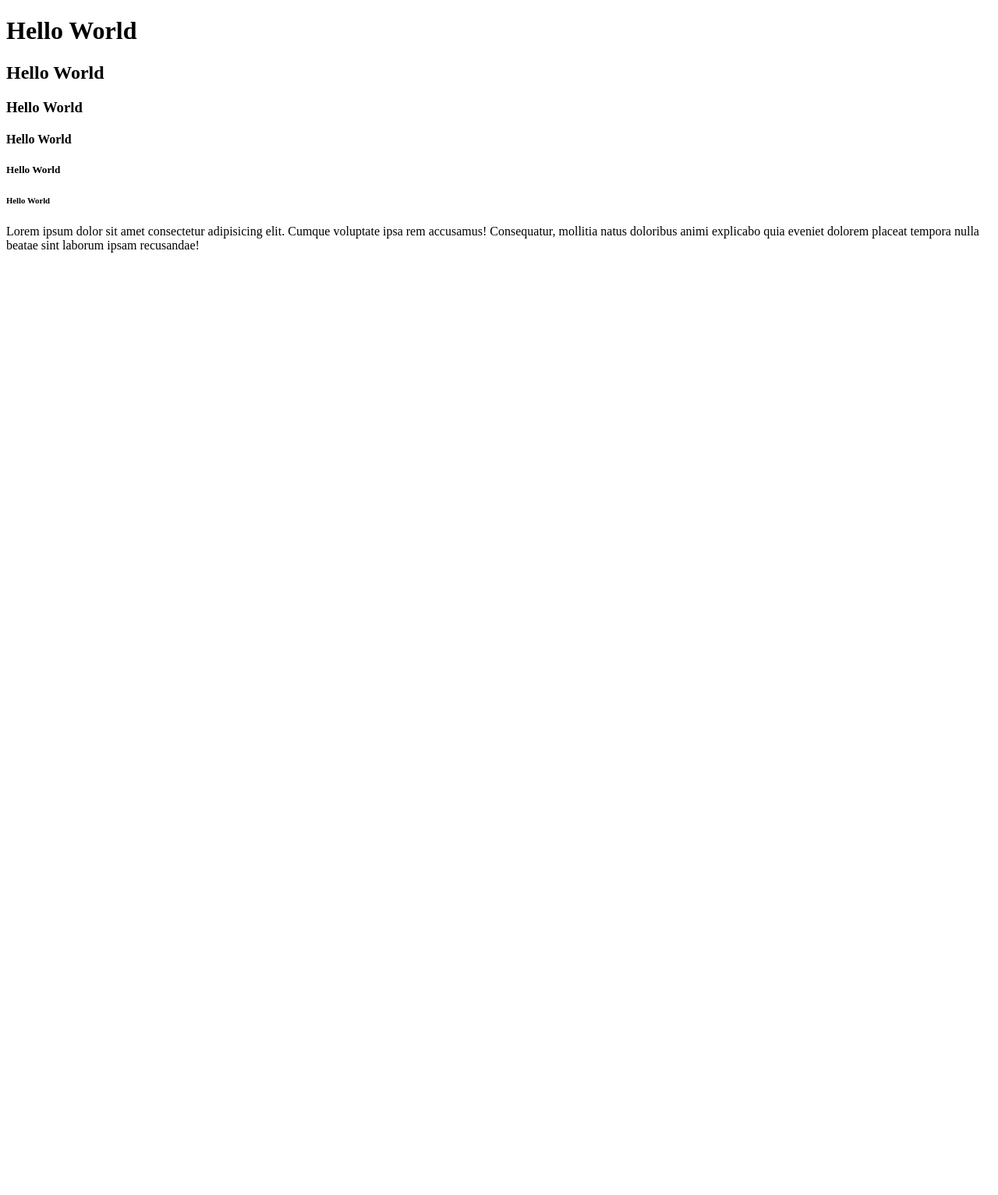
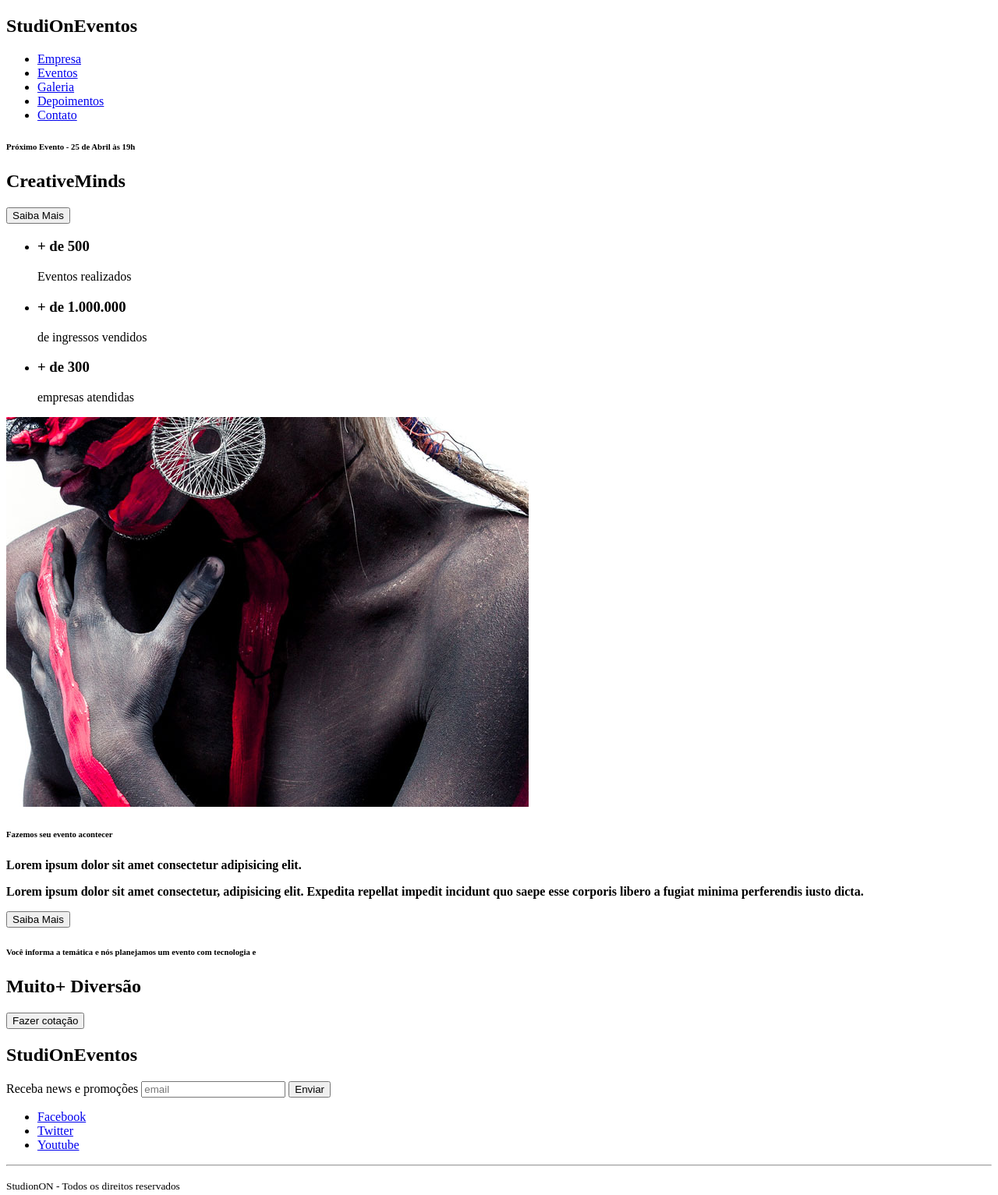
Before and after one commit to ewertonlp/studion, a website: page src/index.html in a window 1280 px wide. Shown: the whole page at 78% size. Before the commit the page ends 800 px from the top, so only its background shows below. Drawn offline with Linux system fonts and the light colour scheme.

Commit message:
feat(html): constructed html structure for the main page

```diff
--- a/src/index.html
+++ b/src/index.html
@@ -1,21 +1,81 @@
 <!DOCTYPE html>
 <html lang="pt-BR">
+
 <head>
     <meta charset="UTF-8">
     <meta http-equiv="X-UA-Compatible" content="IE=edge">
     <meta name="viewport" content="width=device-width, initial-scale=1.0">
     <title>Studion</title>
 </head>
+
 <body>
-    <h1>Hello World</h1>
-    <h2>Hello World</h2>
-    <h3>Hello World</h3>
-    <h4>Hello World</h4>
-    <h5>Hello World</h5>
-    <h6>Hello World</h6>
+    <nav>
+        <h1>Studi<span>On</span>Eventos</span></h1>
+        <ul>
+            <li><a href="#empresa">Empresa</a></li>
+            <li><a href="#eventos">Eventos</a></li>
+            <li><a href=#galeria>Galeria</a></li>
+            <li><a href="#depoimentos">Depoimentos</a></li>
+            <li><a href="#contato">Contato</a></li>
+        </ul>
+    </nav>
 
-    <p>
-        Lorem ipsum dolor sit amet consectetur adipisicing elit. Cumque voluptate ipsa rem accusamus! Consequatur, mollitia natus doloribus animi explicabo quia eveniet dolorem placeat tempora nulla beatae sint laborum ipsam recusandae!
-    </p>
+    <header>
+        <div id="slider">
+            <div class="slide">
+                <h6><span>Próximo Evento</span> - 25 de Abril às 19h</h6>
+                <h2>Creative<span>Minds</span></h2>
+                <button>Saiba Mais</button>
+            </div>
+        </div>
+    </header>
+
+    <main>
+        <section>
+            <ul>
+                <li><h3>+ de 500 </h3>Eventos realizados</li>
+                <li><h3>+ de 1.000.000 </h3>de ingressos vendidos</li>
+                <li><h3>+ de 300 </h3>empresas atendidas</li>
+            </ul>
+        </section>
+
+        <section>
+            <div>
+                <img src="./images/institutional.jpg" alt=""/>
+                <h6>Fazemos seu evento acontecer</h6>
+                <h4>Lorem ipsum dolor sit amet consectetur adipisicing elit.</4>
+                <p>Lorem ipsum dolor sit amet consectetur, adipisicing elit. Expedita repellat impedit incidunt quo saepe esse corporis libero a fugiat minima perferendis iusto dicta.</p>
+                <button>Saiba Mais</button>
+            </div>
+        </section>
+
+        <section>
+            <div>
+                <h6>Você informa a temática e nós planejamos um evento com tecnologia e</h6>
+                <h2><span>Muito+ </span>Diversão</h2>
+                <button>Fazer cotação</button>
+            </div>
+        </section>
+    </main>
+
+    <footer>
+        <h2>Studi<span>On</span>Eventos</span></h2>
+        <form>
+            <label for="">Receba news e promoções</label>
+            <input type="email" placeholder="email" />
+            <button type="submit">Enviar</button>
+        </form>
+        <ul>
+            <li><a href="https://facebook.com/" target="_blank">Facebook</a></li>
+            <li><a href="https://twitter.com/" target="_blank">Twitter</a></li>
+            <li><a href="https://youtube.com/" target="_blank">Youtube</a></li>
+        </ul>
+        <hr />
+        <p><small>Studion<span>ON </span>- Todos os direitos reservados</small></p>
+    </footer>
+
+
+
 </body>
+
 </html>
```
